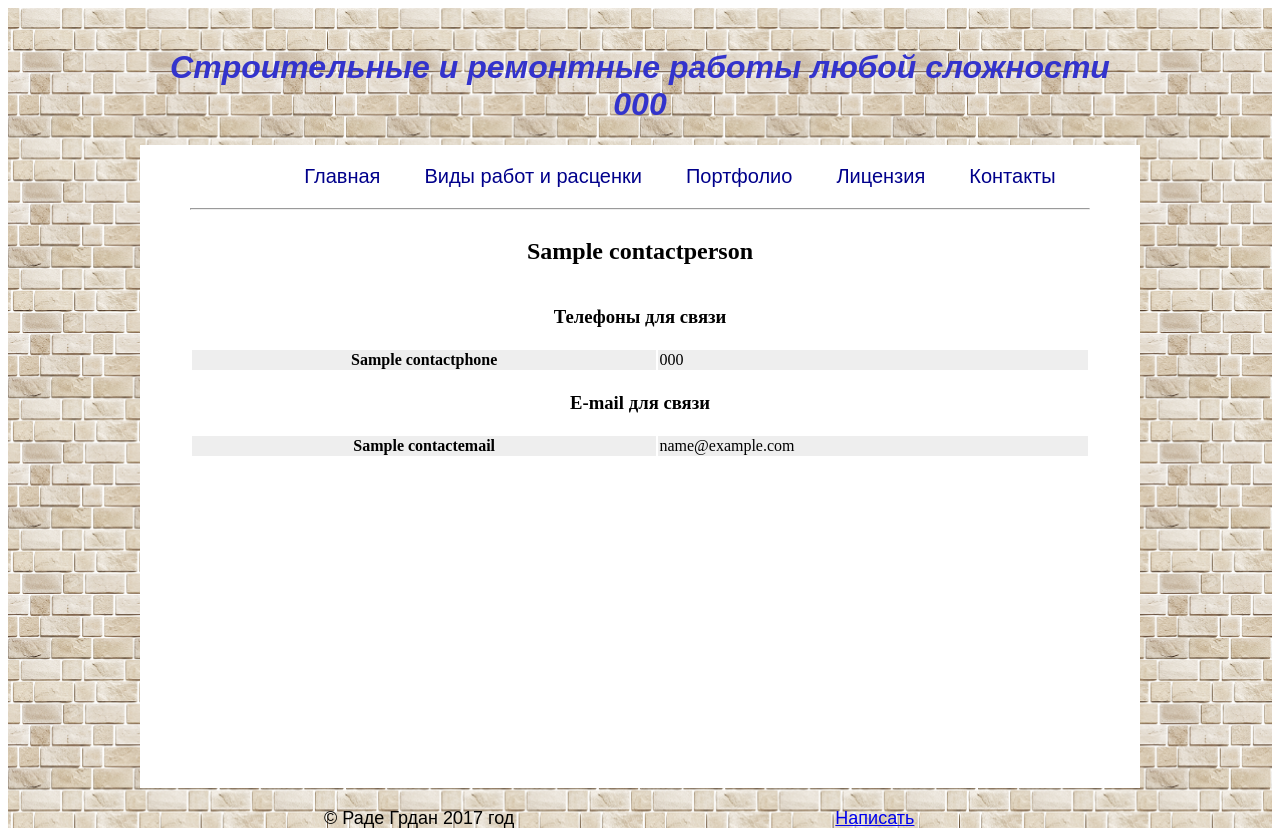
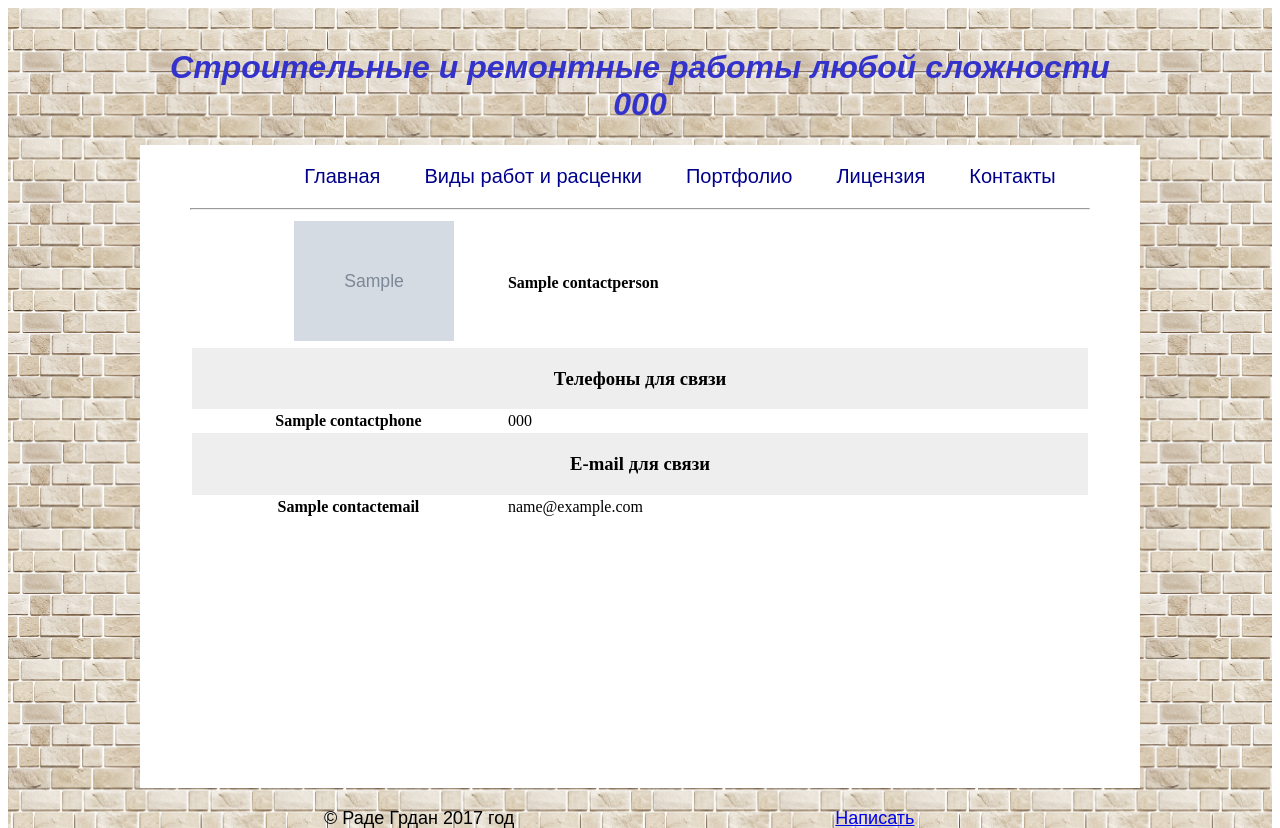
Before and after one commit to andrius-momzyakov/grade, a Django app: page /contact/ in a window 1280 px wide. Run offline with Django 3.2, Linux system fonts and the light colour scheme; tables that the repository leaves empty hold one stand-in row (values such as "Sample post"); grey boxes marked "Sample" are stand-in pictures; some libraries are stand-ins or nearby versions.

Commit message:
Фото в страницу контактов

```diff
--- a/web/templates/Contact.html
+++ b/web/templates/Contact.html
@@ -20,7 +20,13 @@
 {% block content%}
 {% for contact in contacts %}
 <table width="100%" style="padding-bottom: 20px">
+    {% if contact.photo %}
+    <tr><th style="text-align:right; width:35%;">
+        <img style="padding-right:50px;" alt="Фото" height="120px" src="{{ contact.photo.url}}">
+    </th><th style="text-align: left;">{{ contact.name }}</th></tr>
+    {%else%}
     <caption><h2>{{ contact.name }}</h2></caption>
+    {% endif %}
 
     {% if contact.contactphone_set.all %}
     <tr><th colspan="2"><h3>Телефоны для связи</h3></th></tr>
```
